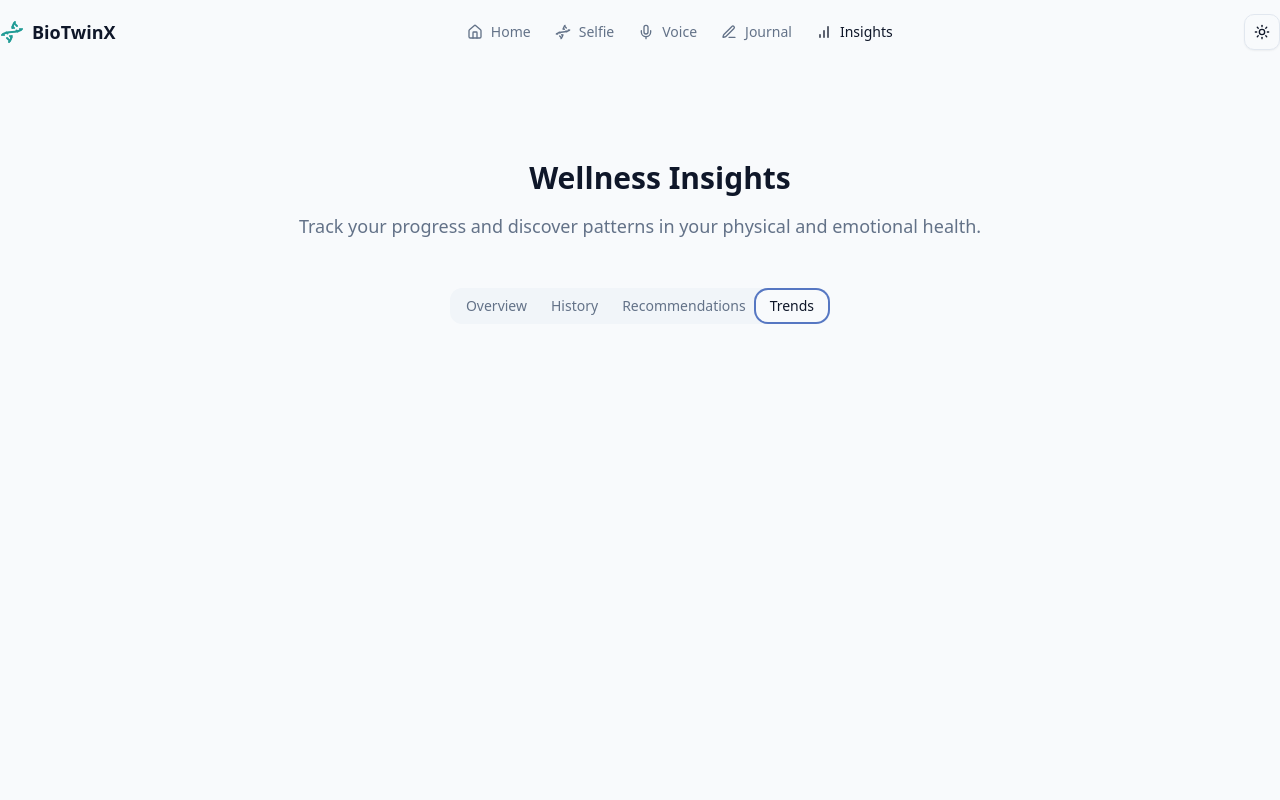
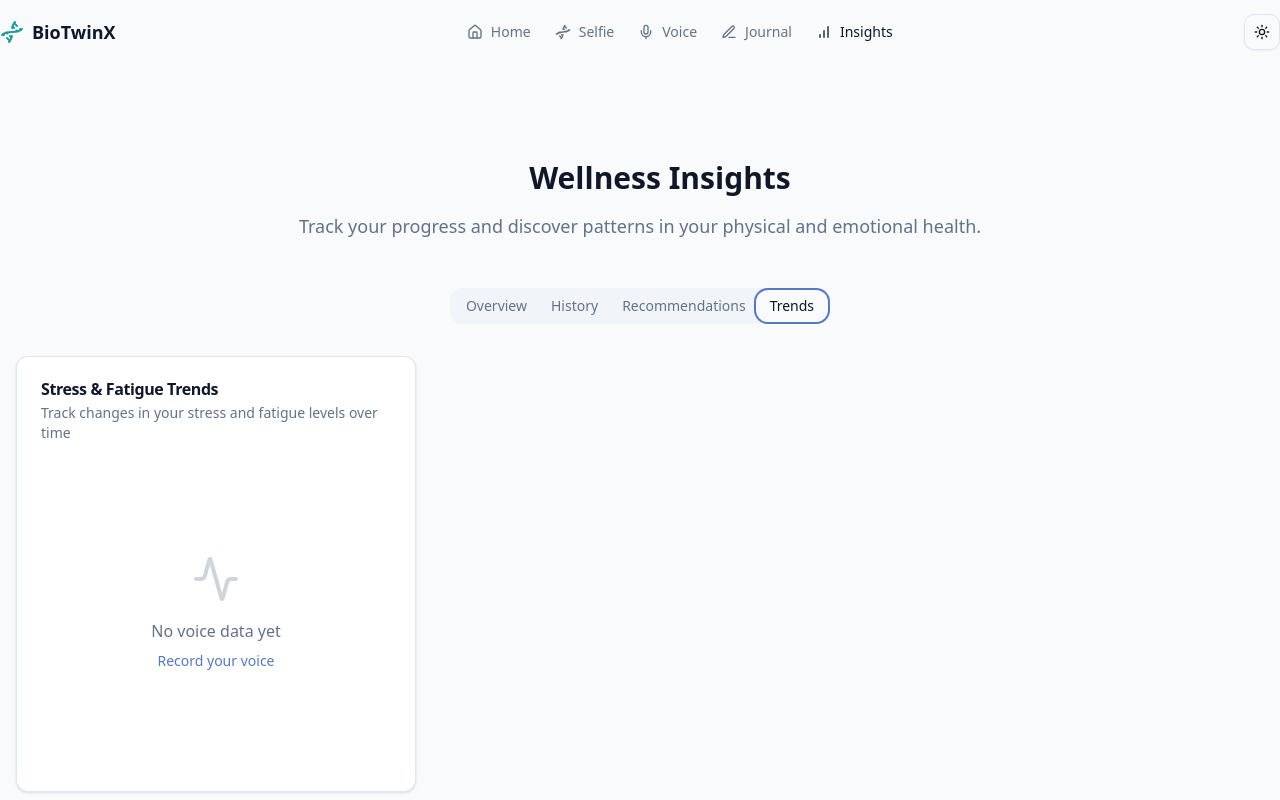
Before and after one commit to Seavleu/biotwinx, a Next.js app: page /insights in a window 1280 px wide. Both pictures are taken after a click on the tab "Trends". Shown: the top 800 px of the page. Built offline with nearby package versions, Linux system fonts and the light colour scheme.

Commit message:
feat: integrate trends sectin with recharts

```diff
--- a/app/insights/page.tsx
+++ b/app/insights/page.tsx
@@ -12,6 +12,9 @@ import {generateWellnessAdvice} from '@/lib/ai-utils'
 import Link from 'next/link'
 import { Activity, Calendar, Check, Dna, Heart, Loader2, Mic, PenLine, ThumbsUp, Timer } from 'lucide-react'
 import { format, parseISO } from 'date-fns'
+
+import { BarChart as RechartsBarChart, Bar, XAxis, YAxis, CartesianGrid, Tooltip, ResponsiveContainer, LineChart, Line } from "recharts"
+
 
 export default function InsightsPage() {
     const [activeTab, setActiveTab] =useState("overview")
@@ -135,6 +138,41 @@ export default function InsightsPage() {
         }
     }
 
+    // TODO: prepare mockup daa for charts
+    const prepareStressData = () => {
+        if (voiceEntries.length === 0) return []
+
+        return voiceEntries.slice(0, 7).reverse().map(entry => ({
+          date: formatDate(entry.createdAt),
+          stress: entry.stressLevel,
+          fatigue: entry.fatigueLevel
+        }))
+      }
+
+      const prepareBioAgeData = () => {
+        if (selfieEntries.length === 0) return []
+
+        return selfieEntries.slice(0, 7).reverse().map(entry => ({
+          date: formatDate(entry.createdAt),
+          bioAge: entry.bioAge,
+          chronologicalAge: entry.chronologicalAge,
+          difference: entry.chronologicalAge - entry.bioAge
+        }))
+      }
+
+      const prepareEmotionData = () => {
+        if (journalEntries.length === 0) return []
+
+        const emotions = journalEntries.reduce((acc, entry) => {
+          acc[entry.emotionalState] = (acc[entry.emotionalState] || 0) + 1
+          return acc
+        }, {} as Record<string, number>)
+
+        return Object.entries(emotions).map(([emotion, count]) => ({
+          emotion,
+          count
+        }))
+      }
 
     const hasData = selfieEntries.length > 0 || voiceEntries.length > 0 || journalEntries.length > 0
 
@@ -517,7 +555,38 @@ export default function InsightsPage() {
                         variants={staggerContainer}
                         className='grid grid-cols-1 md:grid-cols-2 lg:grid-cols-3 gap-6'
                     >
-
+                        <motion.div variants={fadeIn}>
+                            <Card>
+                            <CardHeader>
+                                <CardTitle>Stress & Fatigue Trends</CardTitle>
+                                <CardDescription>
+                                Track changes in your stress and fatigue levels over time
+                                </CardDescription>
+                            </CardHeader>
+                            <CardContent>
+                                {voiceEntries.length > 0 ? (
+                                <ResponsiveContainer width="100%\" height={300}>
+                                    <LineChart data={prepareStressData()} margin={{ top: 5, right: 20, left: 0, bottom: 5 }}>
+                                    <CartesianGrid strokeDasharray="3 3" />
+                                    <XAxis dataKey="date" />
+                                    <YAxis />
+                                    <Tooltip />
+                                    <Line type="monotone" dataKey="stress" stroke="hsl(var(--destructive))" name="Stress" />
+                                    <Line type="monotone" dataKey="fatigue" stroke="hsl(var(--warning))" name="Fatigue" />
+                                    </LineChart>
+                                </ResponsiveContainer>
+                                ) : (
+                                <div className="flex flex-col items-center justify-center h-[300px] text-center">
+                                    <Activity className="h-12 w-12 text-muted-foreground/30 mb-4" />
+                                    <p className="text-muted-foreground">No voice data yet</p>
+                                    <Button variant="link" asChild>
+                                    <a href="/voice">Record your voice</a>
+                                    </Button>
+                                </div>
+                                )}
+                            </CardContent>
+                            </Card>
+                        </motion.div>
                     </motion.div>
                 </TabsContent>
             </Tabs>
--- a/package.json
+++ b/package.json
@@ -60,7 +60,7 @@
     "react-dom": "18.2.0",
     "react-hook-form": "^7.53.0",
     "react-resizable-panels": "^2.1.3",
-    "recharts": "^2.12.7",
+    "recharts": "^2.15.3",
     "sonner": "^1.5.0",
     "tailwind-merge": "^2.6.0",
     "tailwindcss": "3.3.3",
```
Also changed, not shown: 1 other file (tests, documents, lock files or other folders).
